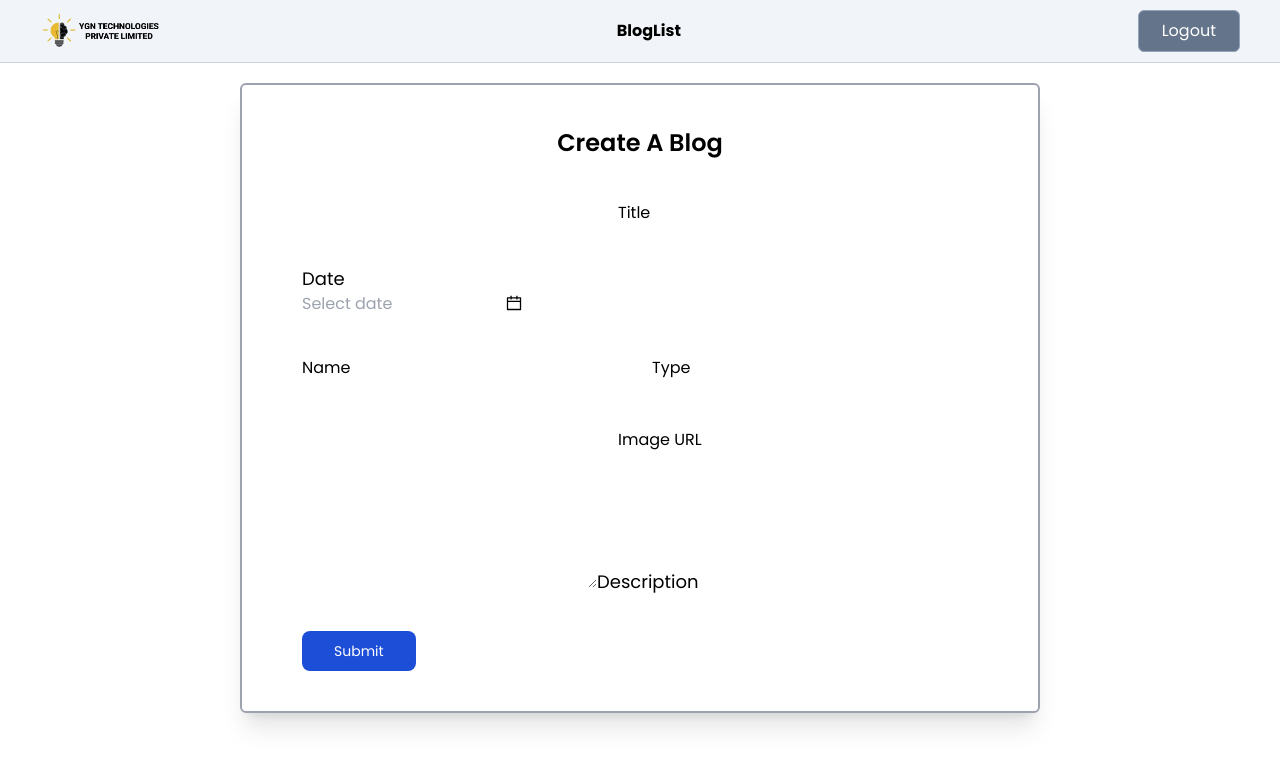
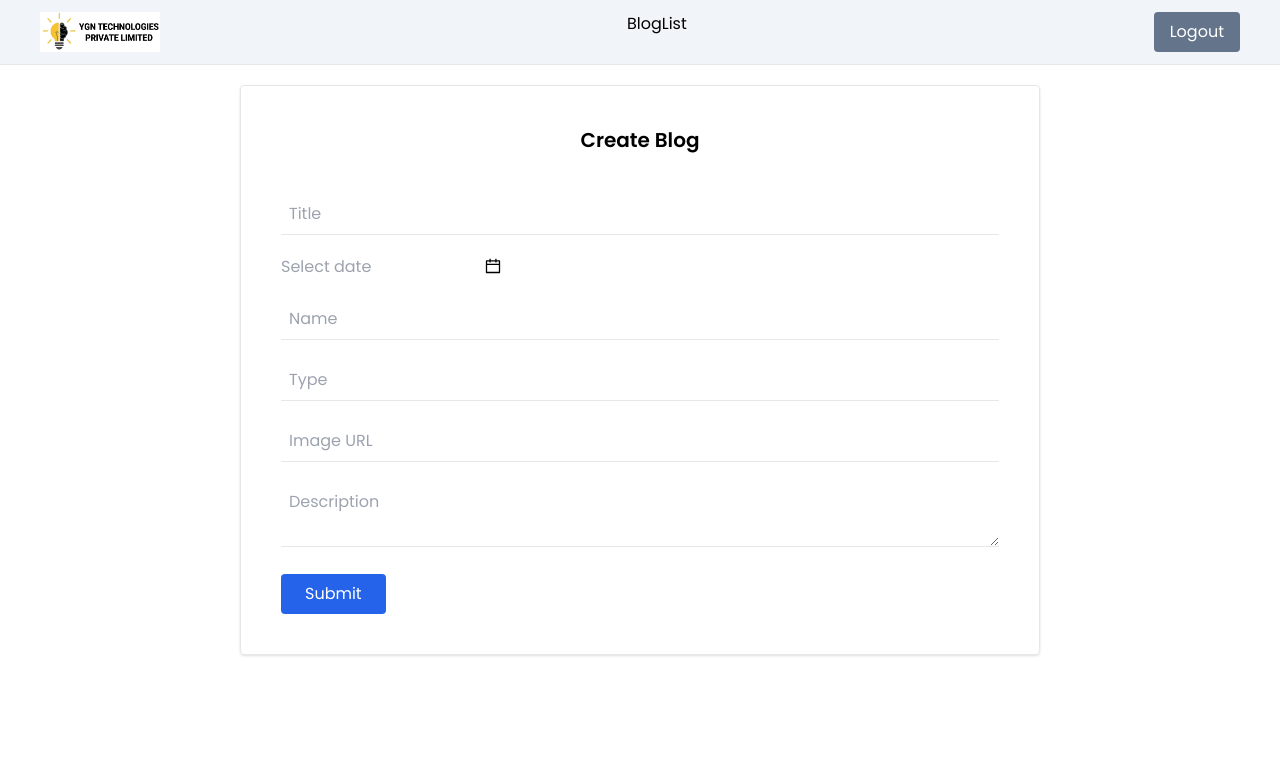
Before and after one commit to ygntechnologies/ygn-admin, a React (Create React App) app: page / in a window 1280 px wide. Shown: the top 766 px of the page. Built offline with nearby package versions, Linux system fonts and the light colour scheme; sample sign-in values are in the browser's storage.

Commit message:
Update Home.jsx

```diff
--- a/src/homepage/Home.jsx
+++ b/src/homepage/Home.jsx
@@ -1,9 +1,8 @@
 import React, { useEffect, useState } from "react";
-import { useNavigate } from "react-router-dom";
+import { useNavigate, useParams } from "react-router-dom";
+import { DatePicker } from "antd";
 import ygn_logo from "../image/ygn.jpg";
 import { baseURL } from "../constant";
-import { DatePicker } from "antd";
-import { useParams } from "react-router-dom";
 
 const Home = () => {
   const [errorMsg, setErrorMsg] = useState(null);
@@ -23,66 +22,50 @@ const Home = () => {
   const getDataById = async () => {
     try {
       const response = await fetch(`${baseURL}/get-blog-details?_id=${id}`);
-      if (!response.ok) {
-        throw new Error("Failed to fetch data");
-      }
+      if (!response.ok) throw new Error("Fetch failed");
+
       const responseData = await response.json();
       setFormData(responseData?.data);
     } catch (error) {
-      setErrorMsg(error);
+      setErrorMsg(error.message);
     }
   };
 
   useEffect(() => {
-    if (id) {
-      getDataById();
-    }
+    if (id) getDataById();
   }, [id]);
 
   useEffect(() => {
     if (isLoggedIn !== "true") {
       navigate("/login");
     }
-  }, [isLoggedIn]);
+  }, [isLoggedIn, navigate]);
 
   const handleChange = (e) => {
     const { name, value } = e.target;
-    setFormData((prevData) => ({
-      ...prevData,
-      [name]: value,
-    }));
+    setFormData(prev => ({ ...prev, [name]: value }));
   };
 
-  const handleDateChange = (date, dateString) => {
-    setFormData((prevData) => ({
-      ...prevData,
-      date: dateString,
-    }));
+  const handleDateChange = (_, dateString) => {
+    setFormData(prev => ({ ...prev, date: dateString }));
   };
 
   const handleSubmit = (e) => {
     e.preventDefault();
     setErrorMsg(null);
 
-    const options = {
-      method: "POST",
-      headers: {
-        "Content-Type": "application/json",
-      },
-      body: JSON.stringify(formData),
-    };
-
     const url = id
       ? `${baseURL}/edit-blog/${id}`
       : `${baseURL}/create-blog`;
 
-    fetch(url, options)
-      .then((response) => {
-        if (!response.ok) {
-          setErrorMsg("Something Went Wrong!");
-          throw new Error("Network response was not ok");
-        }
-        return response.json();
+    fetch(url, {
+      method: "POST",
+      headers: { "Content-Type": "application/json" },
+      body: JSON.stringify(formData),
+    })
+      .then(res => {
+        if (!res.ok) throw new Error();
+        return res.json();
       })
       .then(() => {
         setFormData({
@@ -95,129 +78,94 @@ const Home = () => {
         });
         navigate("/blog-list");
       })
-      .catch((error) => {
-        setErrorMsg("Something Went Wrong!");
-        console.error("There was a problem with the fetch operation:", error);
-      });
+      .catch(() => setErrorMsg("Something went wrong"));
   };
 
   return (
     <>
-      <div className="flex relative justify-between py-[10px] items-center px-[40px] bg-slate-100 border-b border-slate-300 mb-5">
-        <img
-          src={ygn_logo}
-          alt="YGN"
-          className="mix-blend-multiply"
-          style={{ width: "10%" }}
-        />
-        <div onClick={() => navigate("/blog-list")} style={{ cursor: "pointer" }}>
-          <b>BlogList</b>
-        </div>
+      <div className="flex justify-between py-3 px-10 bg-slate-100 border-b mb-5">
+        <img src={ygn_logo} alt="YGN" style={{ width: "10%" }} />
+        <div onClick={() => navigate("/blog-list")}>BlogList</div>
         <div
           onClick={() => {
             localStorage.removeItem("isLoggedIn");
             window.location.reload();
           }}
-          className="px-[23px] py-[8px] border-slate-400 border rounded-md cursor-pointer bg-slate-500 text-white"
+          className="cursor-pointer bg-slate-500 text-white px-4 py-2 rounded"
         >
           Logout
         </div>
       </div>
 
       <form
-        className="shadow-xl max-w-[800px] w-full mx-auto px-[60px] py-[40px] border-[2px] border-gray-400 rounded-md"
+        className="max-w-[800px] mx-auto p-10 border rounded shadow"
         onSubmit={handleSubmit}
       >
-        <h1 className="text-[24px] text-center pb-[40px] font-semibold">
-          Create A Blog
+        <h1 className="text-xl font-semibold text-center mb-10">
+          {id ? "Edit Blog" : "Create Blog"}
         </h1>
 
-        <div className="relative z-0 w-full mb-10 group">
         <input
           type="text"
           name="title"
-            className="input-style"
+          placeholder="Title"
           onChange={handleChange}
+          value={formData.title}
           required
-            value={formData.title}
+          className="w-full mb-5 border-b p-2"
         />
-          <label className="label-style">Title</label>
-        </div>
 
-        <div className="relative max-w-sm my-4">
-          <label className="label-style text-[18px]">Date</label>
         <DatePicker
-            className="input-box"
-            placeholder="Select date"
+          className="w-full mb-5"
           onChange={handleDateChange}
         />
-        </div>
 
-        <div className="grid md:grid-cols-2 md:gap-6">
-          <div className="relative z-0 w-full mb-7 group">
         <input
           type="text"
           name="name"
-              className="input-style"
+          placeholder="Name"
           onChange={handleChange}
+          value={formData.name}
           required
-              value={formData.name}
+          className="w-full mb-5 border-b p-2"
         />
-            <label className="label-style">Name</label>
-          </div>
 
-          <div className="relative z-0 w-full mb-7 group">
         <input
           type="text"
           name="type"
-              className="input-style"
+          placeholder="Type"
           onChange={handleChange}
+          value={formData.type}
           required
-              value={formData.type}
+          className="w-full mb-5 border-b p-2"
         />
-            <label className="label-style">Type</label>
-          </div>
-        </div>
 
-        <div className="relative z-0 w-full mb-10 group mt-5">
         <input
           type="text"
           name="image"
-            className="input-style"
+          placeholder="Image URL"
           onChange={handleChange}
           value={formData.image}
+          className="w-full mb-5 border-b p-2"
         />
-          <label className="label-style">Image URL</label>
-        </div>
 
         {formData.image && (
-          <img
-            src={formData.image}
-            alt="Preview"
-            className="max-w-full h-[80px] mt-[-20px] mb-8"
-            onError={(e) => (e.target.style.display = "none")}
-          />
+          <img src={formData.image} alt="preview" className="h-20 mb-5" />
         )}
 
-        <div className="relative z-0 w-full mb-5 group">
         <textarea
           name="description"
-            rows="4"
+          placeholder="Description"
+          onChange={handleChange}
           value={formData.description}
-            onChange={handleChange}
-            className="input-style"
-          ></textarea>
-          <label className="label-style text-[18px]">Description</label>
-        </div>
+          className="w-full mb-5 border-b p-2"
+        />
 
-        <button
-          type="submit"
-          className="text-white mt-4 bg-blue-700 hover:bg-blue-800 rounded-lg text-sm px-8 py-2.5"
-        >
+        <button className="bg-blue-600 text-white px-6 py-2 rounded">
           {id ? "Update" : "Submit"}
         </button>
 
-        {errorMsg && <div className="text-red-600">{errorMsg}</div>}
+        {errorMsg && <div className="text-red-500 mt-3">{errorMsg}</div>}
       </form>
     </>
   );
```
Lines whose indentation alone changed are shown as unchanged.
